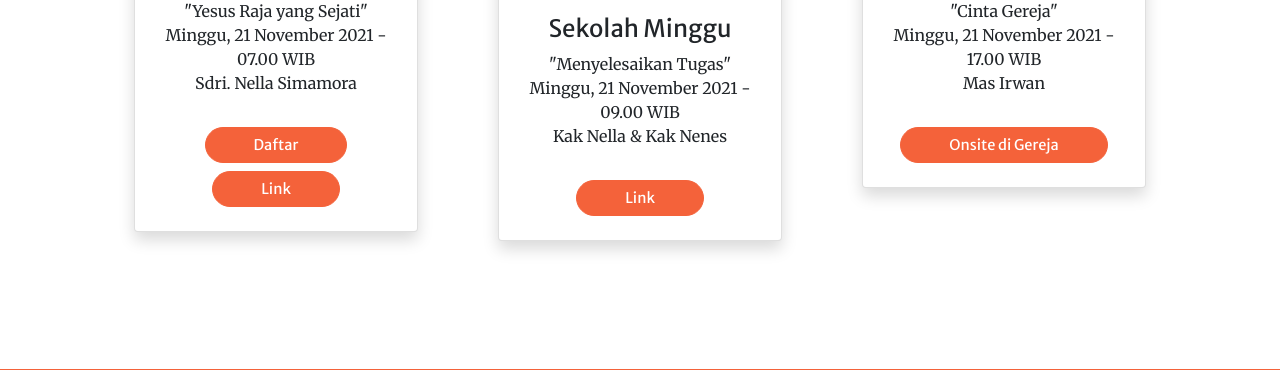
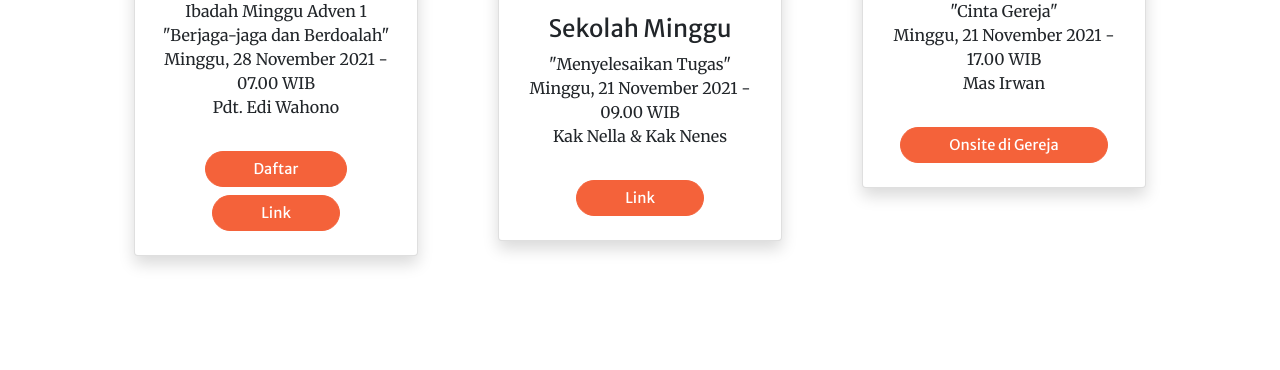
Before and after one commit to mariohcay/gkikbaweb, a CodeIgniter app: page /database/ in a window 1280 px wide. Shown: the part 1949-2319 px from the top of the page. Run offline with CodeIgniter, Linux system fonts and the light colour scheme; some libraries are stand-ins or nearby versions.

Commit message:
Update 24 November 2021

```diff
--- a/application/views/Front/vLandingpage.php
+++ b/application/views/Front/vLandingpage.php
@@ -91,18 +91,18 @@
                     <div class="mt-5">
                         <div class="card text-center shadow mx-3">
                             <!-- UBAH -->
-                            <a href="https://youtu.be/KnfG9_mY-lk" target="_blank" class="text-decoration-none">
+                            <a href="https://youtu.be/9uo2yjzghXs" target="_blank" class="text-decoration-none">
                                 <img src="<?= base_url() ?>front/assets/img/umum.jpg" class="card-img-top">
                             </a>
                             <div class="card-body">
                                 <h4 class="card-title">Ibadah Umum</h4>
                                 <!-- UBAH -->
-                                <p class="card-text">"Yesus Raja yang Sejati"<br>Minggu, 21 November 2021 - 07.00 WIB<br>Sdri. Nella Simamora</p>
+                                <p class="card-text">Ibadah Minggu Adven 1<br>"Berjaga-jaga dan Berdoalah"<br>Minggu, 28 November 2021 - 07.00 WIB<br>Pdt. Edi Wahono</p>
                             </div>
                             <div class="card-body">
                                 <!-- UBAH -->
                                 <a href="<?= base_url() ?>Fronts/pilihOnsite" target="_blank" class="btn btn-primary mb-2 px-5 mx-1" style="border-radius: 10rem; font-size: 11pt">Daftar</a>
-                                <a href="https://youtu.be/KnfG9_mY-lk" target="_blank" class="btn btn-primary mb-2 px-5 mx-1" style="border-radius: 10rem; font-size: 11pt">Link</a>
+                                <a href="https://youtu.be/9uo2yjzghXs" target="_blank" class="btn btn-primary mb-2 px-5 mx-1" style="border-radius: 10rem; font-size: 11pt">Link</a>
                             </div>
                         </div>
                     </div>
--- a/application/views/Front/vLihatQRCodeOnsite.php
+++ b/application/views/Front/vLihatQRCodeOnsite.php
@@ -38,7 +38,7 @@
                         <li class="nav-item"><a class="btn btn-primary px-4 mx-lg-2" style="border-radius: 10rem; font-size: 11pt" href="<?= base_url() ?>Dashboard"><b>AKUN ANDA</b></a></li>
                     <?php } else { ?>
                         <li class="nav-item"><a class="btn btn-primary px-4 mx-lg-2" style="border-radius: 10rem; font-size: 11pt" href="<?= base_url() ?>Auth"><b>LOGIN</b></a></li>
-                    <?php } ?>
+                    <?php } ?>git
                 </ul>
             </div>
         </div>
```
Also changed, not shown: front/assets/img/umum.jpg.
